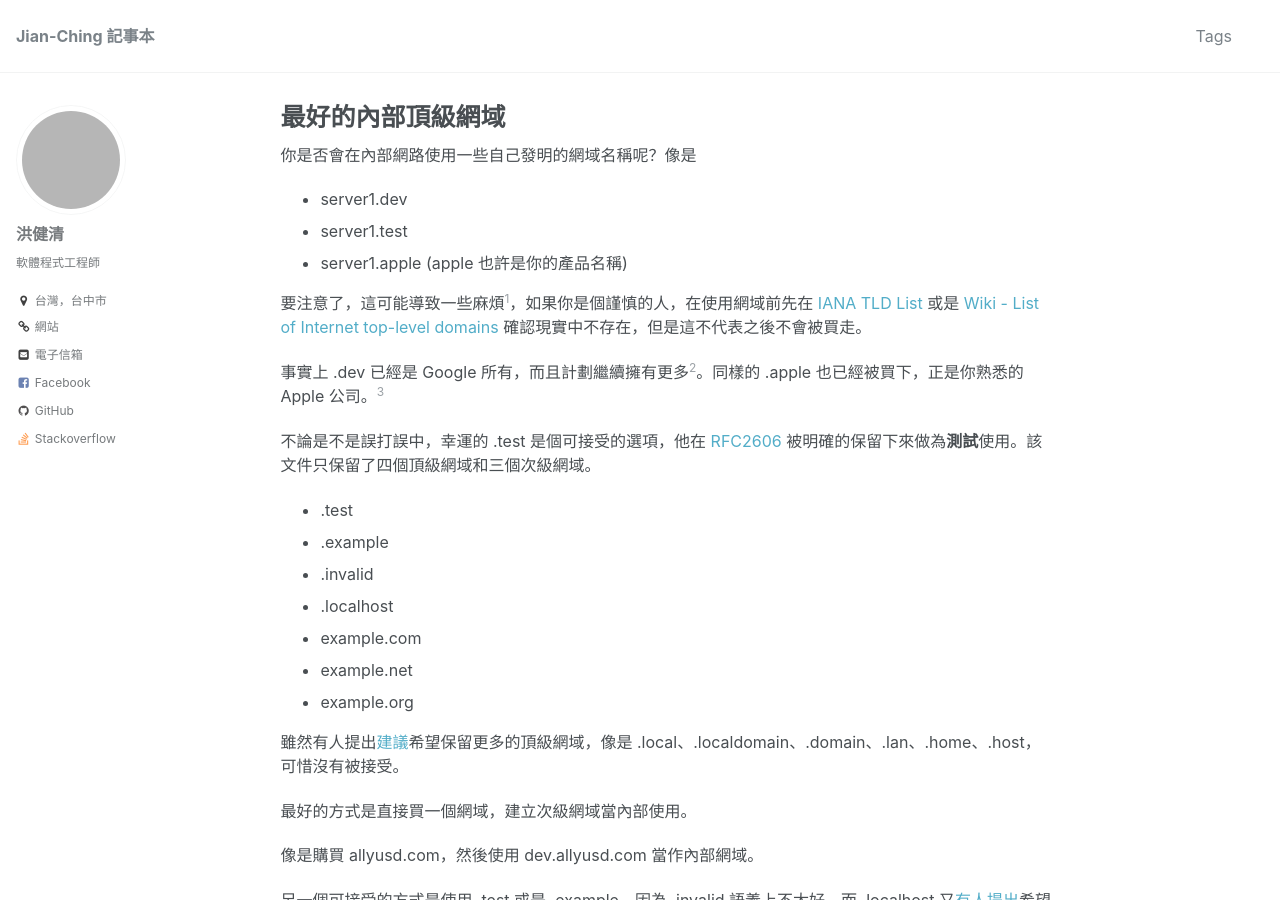
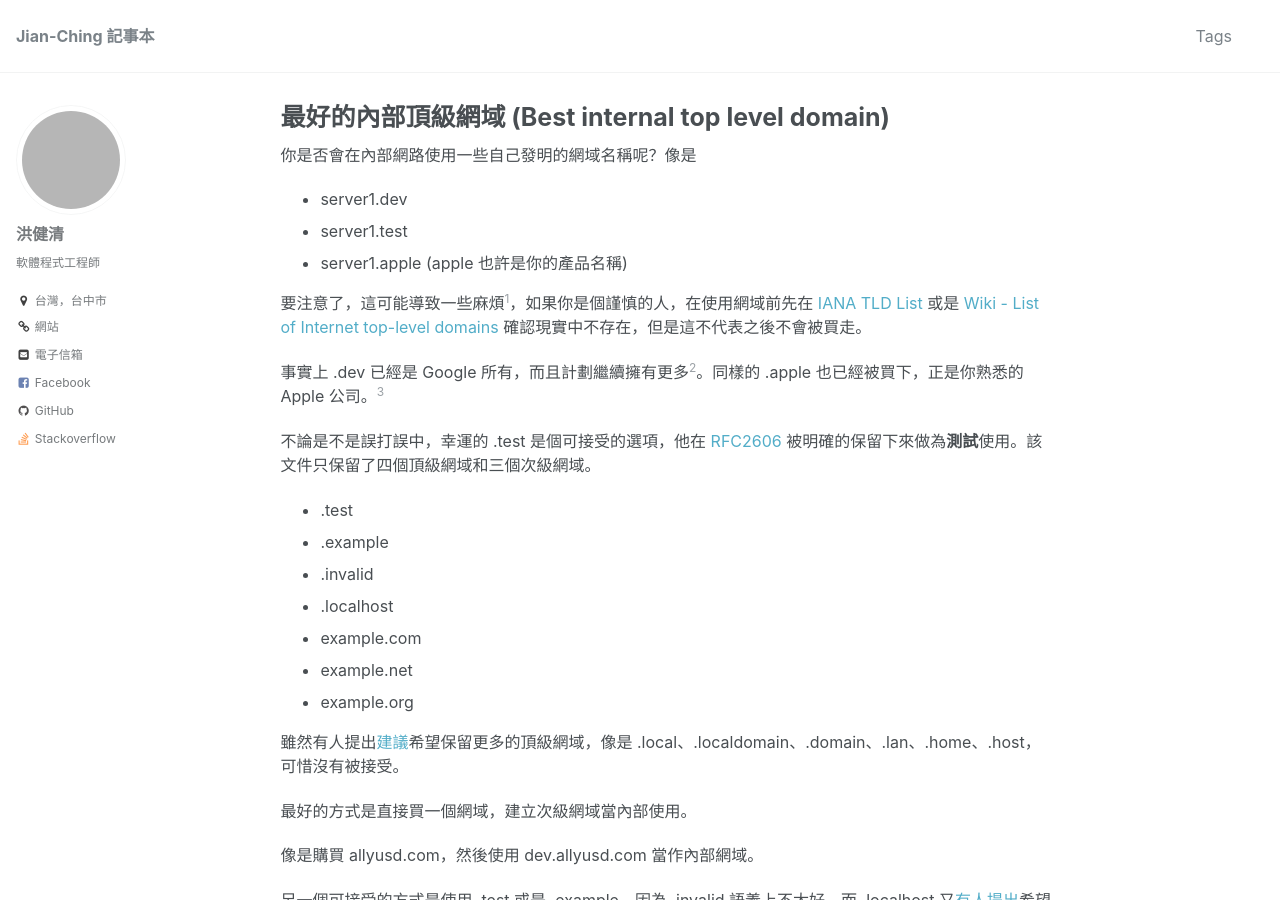
Before and after one commit to allyusd/twblog-source, a Jekyll site: the page built from _posts/2017-12-21-best-internal-top-level-domain.md, in a window 1280 px wide and 900 px high. Built offline with Jekyll 4.4.1, drawn with Linux system fonts in a browser that asks for light colours; comment, search, counter and statistics services are not loaded; grey boxes are pictures that could not be loaded.

Commit message:
post: update title

```diff
--- a/_posts/2017-12-21-best-internal-top-level-domain.md
+++ b/_posts/2017-12-21-best-internal-top-level-domain.md
@@ -1,5 +1,5 @@
 ---
-title: "最好的內部頂級網域"
+title: "最好的內部頂級網域 (Best internal top level domain)"
 tags: Domain
 ---
 
```
